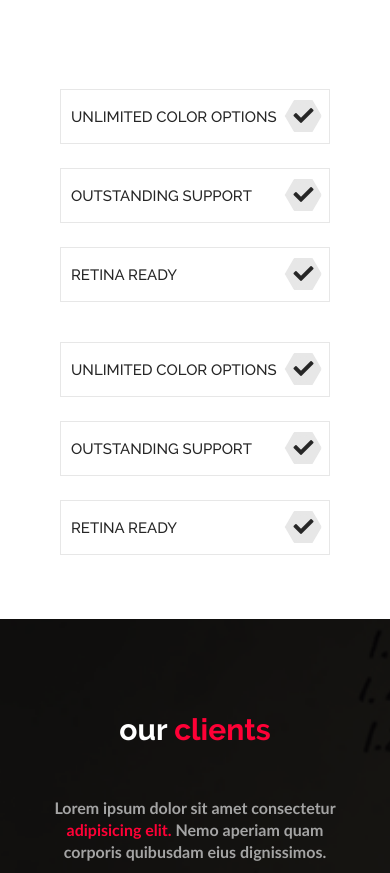
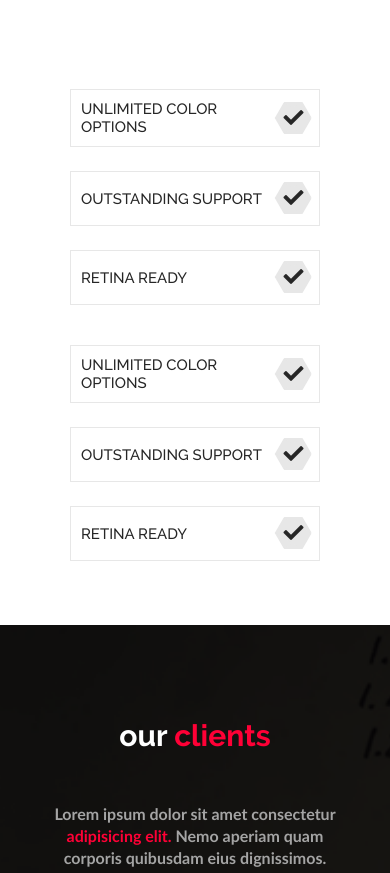
Before and after one commit to monzar1993/creativia-2.github.io, a website: page src/index.html in a window 390 px wide. Shown: the part 4870-5743 px from the top of the page. Drawn offline with Linux system fonts and the light colour scheme; files whose address does not match are found by name.

Commit message:
flex-adaptive2

```diff
--- a/src/scss/section/our-product-features.scss
+++ b/src/scss/section/our-product-features.scss
@@ -61,7 +61,15 @@
       margin-top: 75px;
 
       @media (max-width: 1199px) {
-        margin: 0 auto;
+        margin: 0 25px;
+      }
+
+      @media (max-width: 991px) {
+        width: 60%;
+
+        &:last-of-type {
+          margin-top: 0;
+        }
       }
 
       @media (max-width: 767px) {
@@ -235,6 +243,10 @@
         box-shadow: none;
 
         @media (max-width: 575px) {
+          bottom: 13%;
+        }
+
+        @media (max-width: 424px) {
           bottom: 26%;
         }
 
```
Also changed, not shown: build/css/main.css, build/css/main.min.css.
